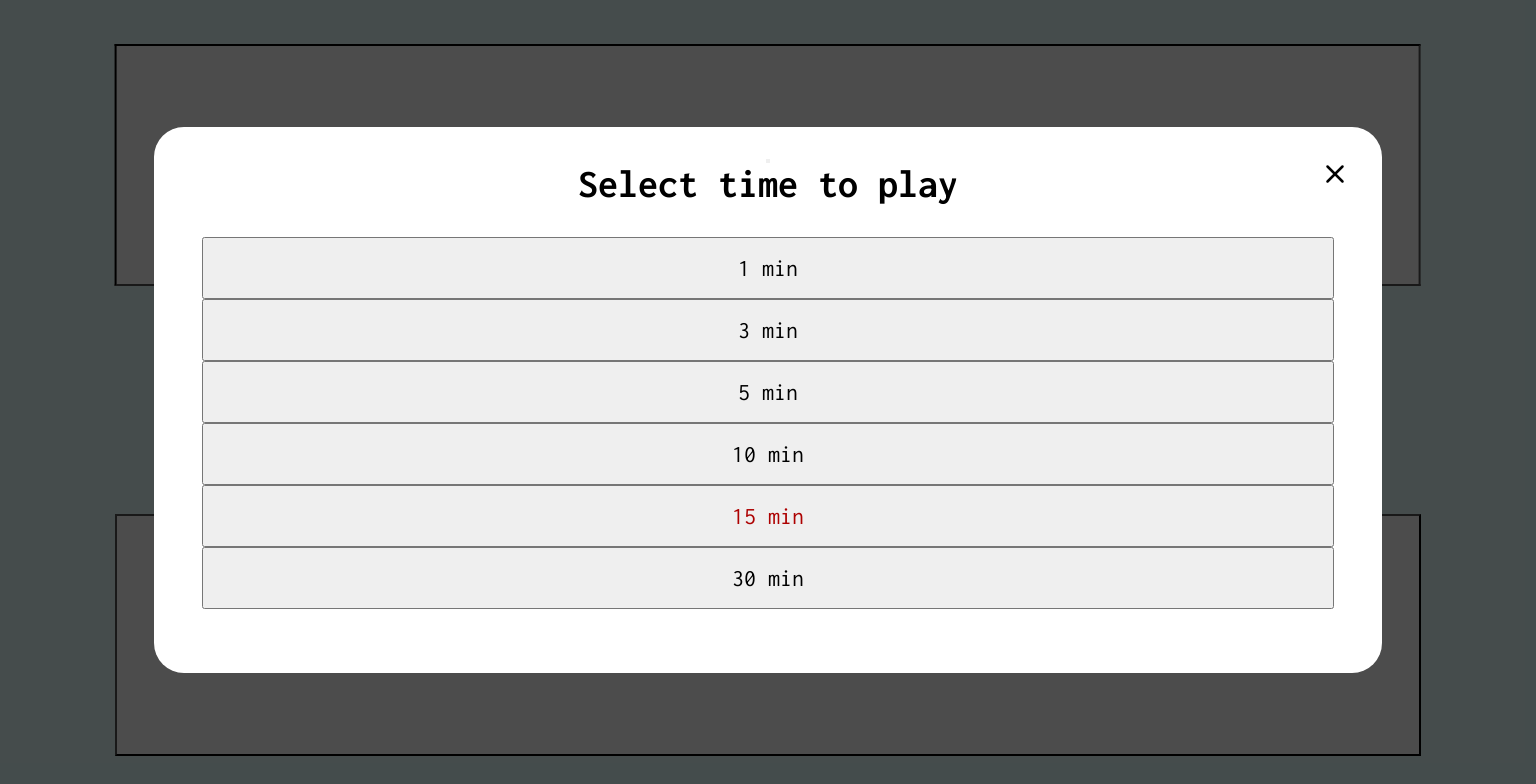
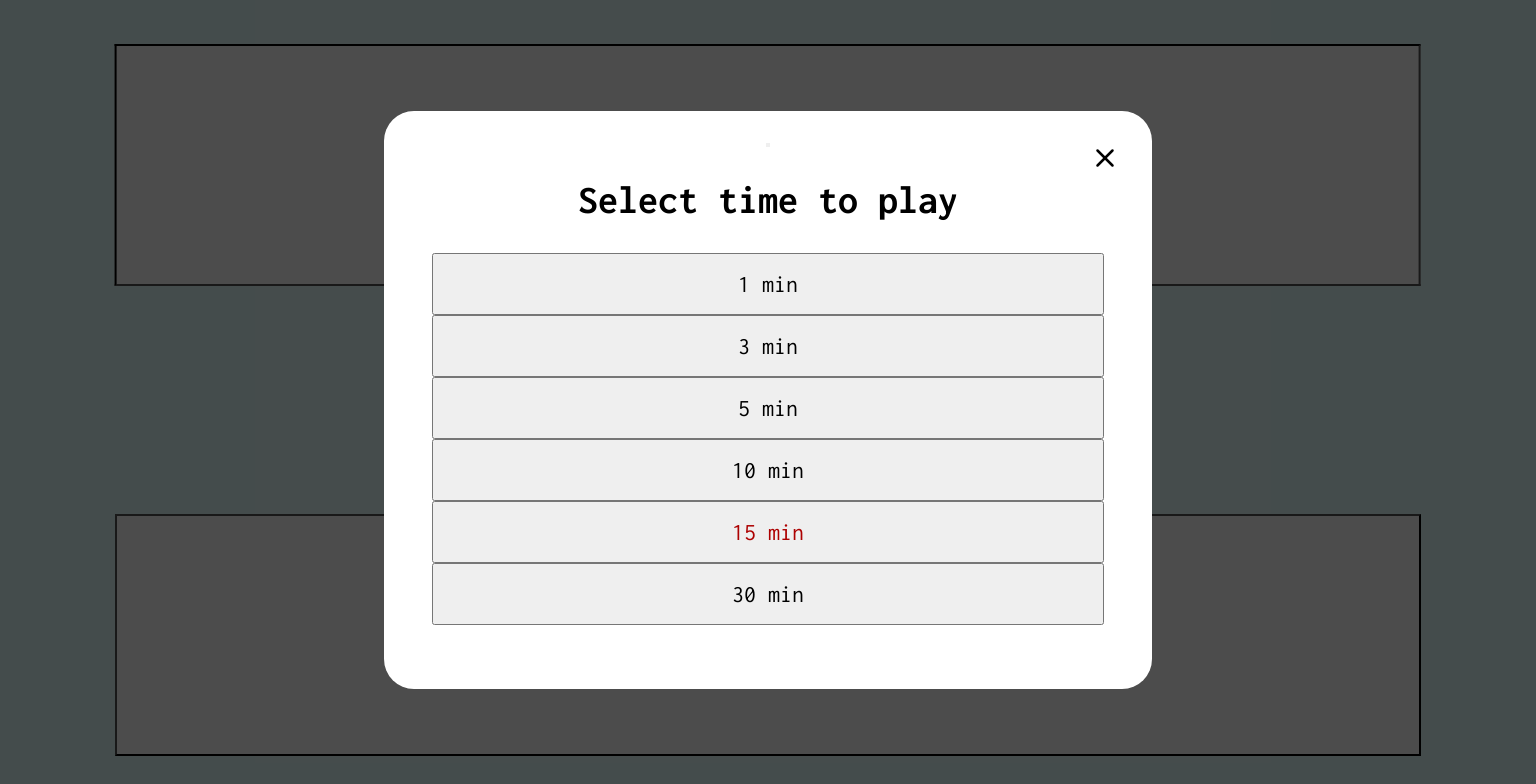
Before and after one commit to JavierMolines/chess-clock, a Next.js app: page / in a window 1536 px wide. Both pictures are taken after a click on the button 768 px from the left and 399 px from the top of the page. Shown: the top 784 px of the page. Built offline with nearby package versions, Linux system fonts and the light colour scheme.

Commit message:
better response modal .css

```diff
--- a/app/component/ModalSelection/index.css
+++ b/app/component/ModalSelection/index.css
@@ -5,6 +5,7 @@
     position: fixed;
 
     & h2 {
+        margin-top: 2rem;
         font-size: 2.5rem;
     }
 }
@@ -26,10 +27,14 @@
 
 .cardOptions {
     position: relative;
-    width: 80%;
+    width: 90%;
     background-color: white;
     align-items: center;
     border-radius: 30px;
+
+    @media (min-width: 1366px) {
+        width: 50%;
+    }
 }
 
 .buttonOptionSelect {
```
